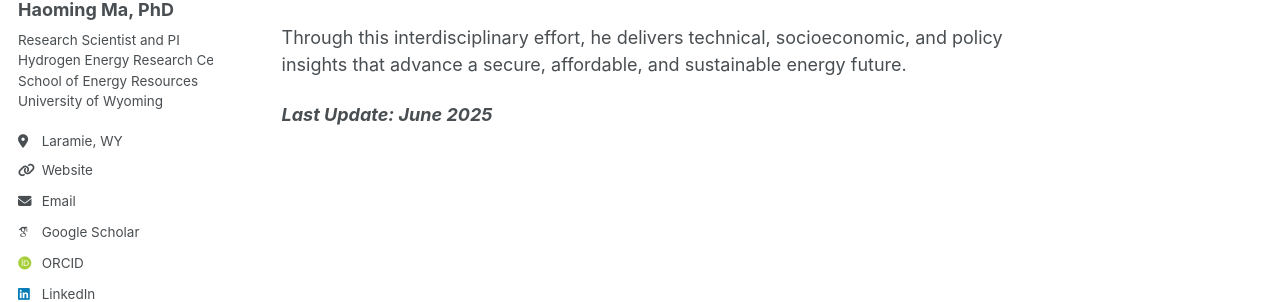
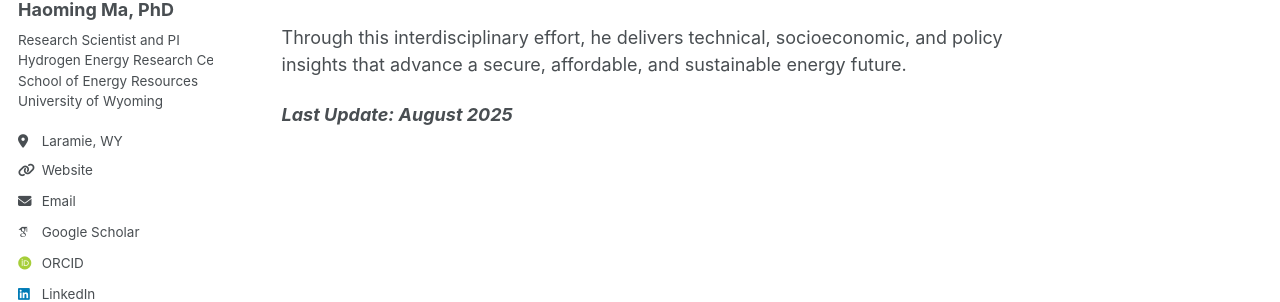
Before and after one commit to haoming-ma/haoming-ma.github.io, a Jekyll site: the page built from _pages/about.md, in a window 1280 px wide and 900 px high, scrolled down 806 px. Shown: the part 367-669 px from the top of the window. Built offline with Jekyll 4.4.1, drawn with Linux system fonts in a browser that asks for light colours; some web fonts are replaced.

Commit message:
Update about.md

```diff
--- a/_pages/about.md
+++ b/_pages/about.md
@@ -47,4 +47,4 @@ He is particularly interested in the following topics:
 
 Through this interdisciplinary effort, he delivers technical, socioeconomic, and policy insights that advance a secure, affordable, and sustainable energy future.
 
-<strong><em>Last Update: June 2025</em></strong>
+<strong><em>Last Update: August 2025</em></strong>
```
